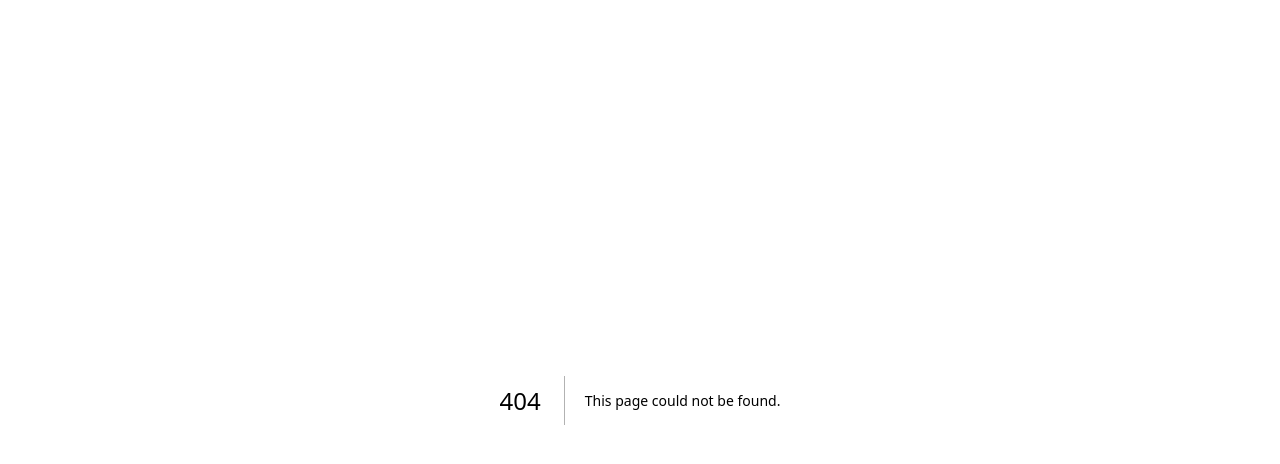
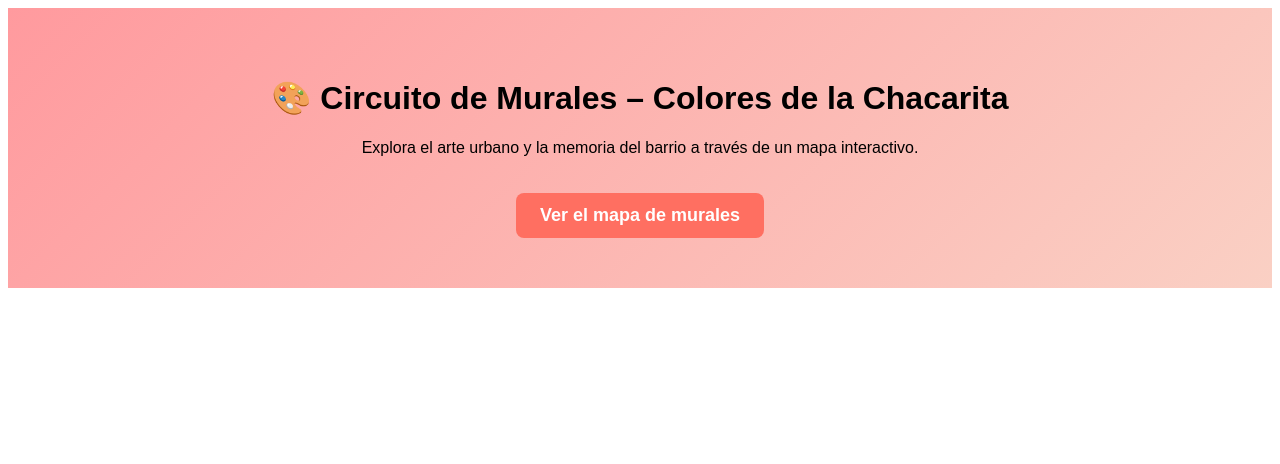
Before and after one commit to coloresdelachacarita-ctrl/colores-chacarita, a Next.js app: page /public/pages in a window 1280 px wide. Before the commit this address had no page. Shown: the top 464 px of the page. Built offline with nearby package versions, Linux system fonts and the light colour scheme.

Commit message:
Create index.js

```diff
--- /dev/null
+++ b/pages/public/pages/index.js
@@ -0,0 +1,31 @@
+import Link from "next/link";
+
+export default function Home() {
+  return (
+    <div style={{
+      fontFamily: "Arial, sans-serif",
+      textAlign: "center",
+      padding: "50px",
+      background: "linear-gradient(135deg, #ff9a9e, #fad0c4)"
+    }}>
+      <h1>🎨 Circuito de Murales – Colores de la Chacarita</h1>
+      <p>Explora el arte urbano y la memoria del barrio a través de un mapa interactivo.</p>
+
+      <Link href="/mapa">
+        <button style={{
+          marginTop: "20px",
+          padding: "12px 24px",
+          fontSize: "18px",
+          fontWeight: "bold",
+          backgroundColor: "#ff6f61",
+          color: "#fff",
+          border: "none",
+          borderRadius: "8px",
+          cursor: "pointer"
+        }}>
+          Ver el mapa de murales
+        </button>
+      </Link>
+    </div>
+  );
+}
```
